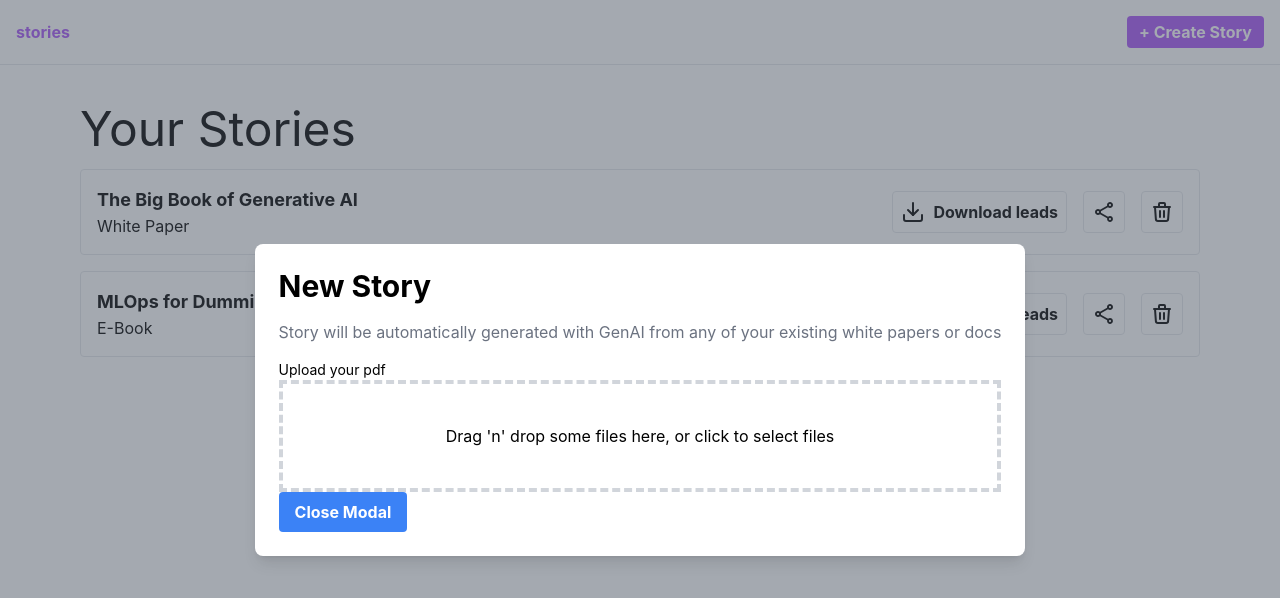
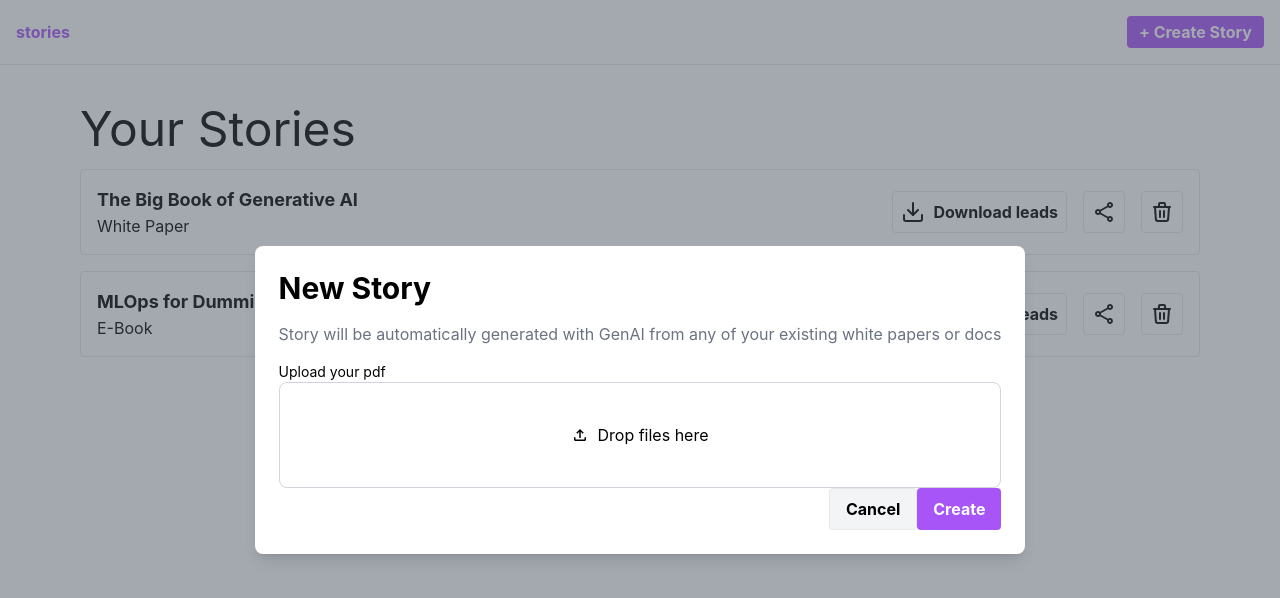
Before and after one commit to jordantab/stories, a React (Create React App) app in the folder web/: page /admin in a window 1280 px wide. Shown: the top 598 px of the page. Built offline with nearby package versions, Linux system fonts and the light colour scheme.

Commit message:
Make modal design

```diff
--- a/web/src/Admin.tsx
+++ b/web/src/Admin.tsx
@@ -7,6 +7,7 @@ import { useDropzone } from 'react-dropzone';
 import { MdOutlineShare } from "react-icons/md";
 import { HiOutlineTrash } from "react-icons/hi";
 import { LuDownload } from "react-icons/lu";
+import { MdOutlineFileUpload } from "react-icons/md";
 
 interface Story {
   title: string,
@@ -70,13 +71,18 @@ function Modal() {
           <h2 className="text-3xl font-bold mb-4">New Story</h2>
           <p className="mb-4 text-gray-500">Story will be automatically generated with GenAI from any of your existing white papers or docs</p>
           <p className="text-sm">Upload your pdf</p>
-          <div {...getRootProps({ className: 'dropzone border-dashed border-4 border-gray-300 p-10 text-center' })}>
+          <div {...getRootProps({ className: 'dropzone border border-gray-300 rounded-lg p-10 text-center' })}>
               <input {...getInputProps()} />
-              <p>Drag 'n' drop some files here, or click to select files</p>
+              <div className="flex flex-row justify-center items-center space-x-2"><MdOutlineFileUpload size={18} /><p>Drop files here</p></div>
             </div>
-          <button className="bg-blue-500 hover:bg-blue-700 text-white font-bold py-2 px-4 rounded">
-              Close Modal
-          </button>
+          <div className="flex flex-row justify-end">
+            <button className="bg-gray-100 hover:bg-gray-300 border font-bold py-2 px-4 rounded">
+                Cancel
+            </button>
+            <button className="bg-purple-500 hover:bg-purple-700 text-white font-bold py-2 px-4 rounded">
+                Create
+            </button>
+          </div>
       </div>
   </div>
   )
```
